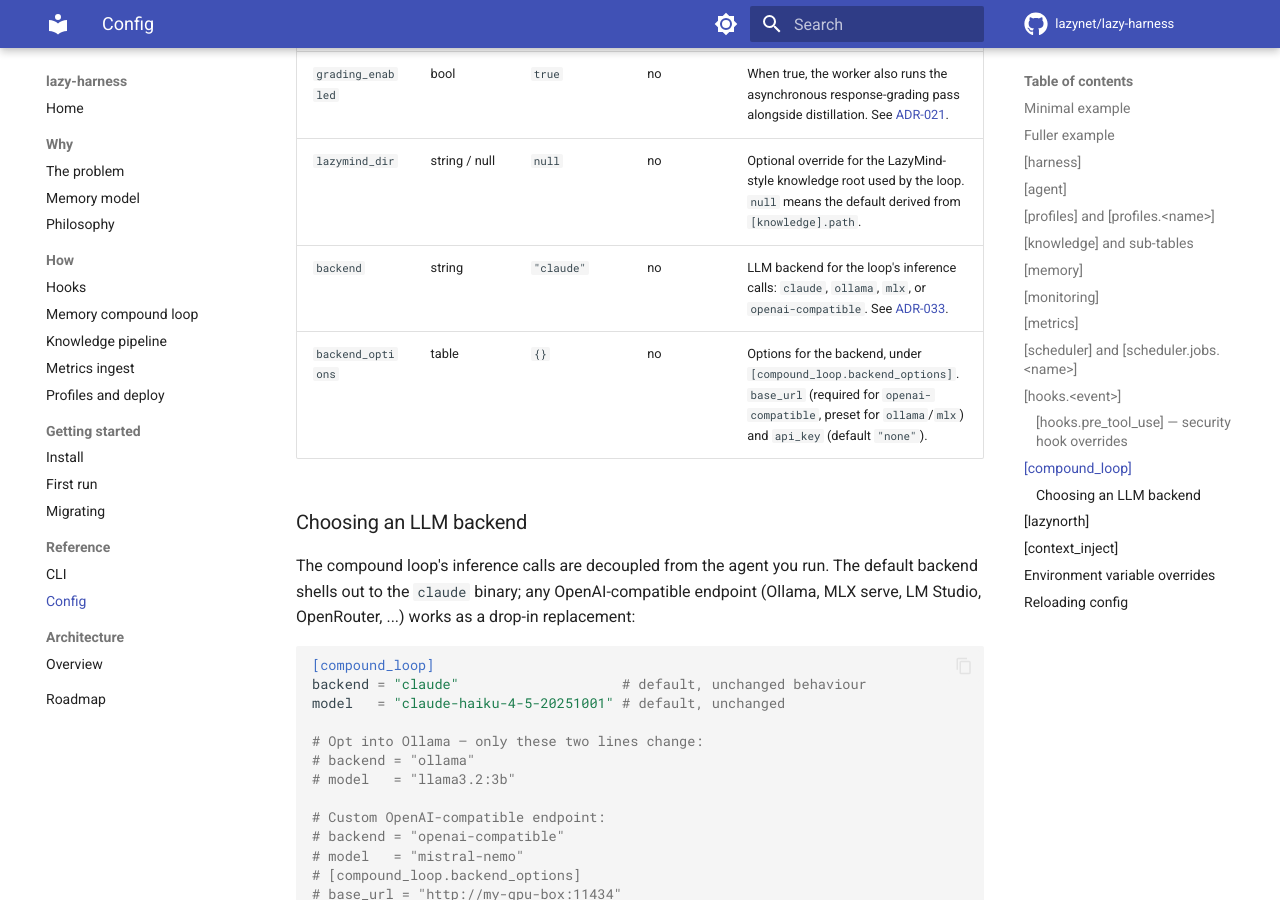
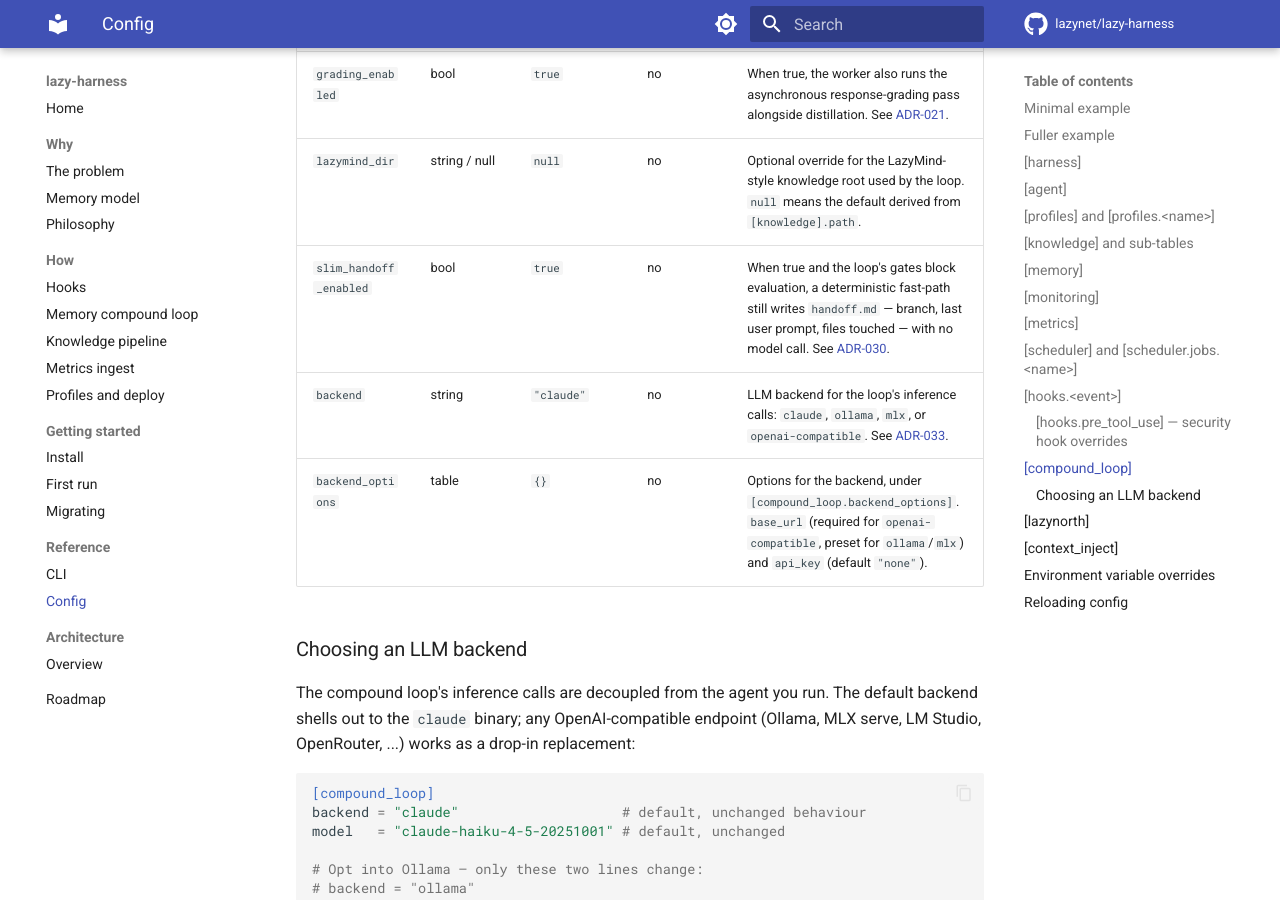
Before and after one commit to lazynet/lazy-harness, an MkDocs documentation site: the page built from docs/reference/config.md, in a window 1280 px wide and 900 px high, scrolled down 10625 px. Built offline with MkDocs 1.6.1 and Material for MkDocs 9.7.7, drawn with Linux system fonts in a browser that asks for light colours; comment, search, counter and statistics services are not loaded.

Commit message:
docs: document compound_loop.slim_handoff_enabled

```diff
--- a/docs/reference/config.md
+++ b/docs/reference/config.md
@@ -318,6 +318,7 @@ Rules:
 | `learnings_subdir`             | string         | `"learnings"`                 | no       | Subdir under the knowledge dir where learnings are written.                                                                                                                                            |
 | `grading_enabled`              | bool           | `true`                        | no       | When true, the worker also runs the asynchronous response-grading pass alongside distillation. See [ADR-021](https://github.com/lazynet/lazy-harness/blob/main/specs/adrs/021-async-response-grading.md). |
 | `lazymind_dir`                 | string / null  | `null`                        | no       | Optional override for the LazyMind-style knowledge root used by the loop. `null` means the default derived from `[knowledge].path`.                                                                    |
+| `slim_handoff_enabled`         | bool           | `true`                        | no       | When true and the loop's gates block evaluation, a deterministic fast-path still writes `handoff.md` — branch, last user prompt, files touched — with no model call. See [ADR-030](https://github.com/lazynet/lazy-harness/blob/main/specs/adrs/030-memory-stack-glue-layer.md). |
 | `backend`                      | string         | `"claude"`                    | no       | LLM backend for the loop's inference calls: `claude`, `ollama`, `mlx`, or `openai-compatible`. See [ADR-033](https://github.com/lazynet/lazy-harness/blob/main/specs/adrs/033-llm-backend-abstraction.md). |
 | `backend_options`              | table          | `{}`                          | no       | Options for the backend, under `[compound_loop.backend_options]`. `base_url` (required for `openai-compatible`, preset for `ollama`/`mlx`) and `api_key` (default `"none"`).                          |
 
```
Also changed, not shown: 1 other file.
